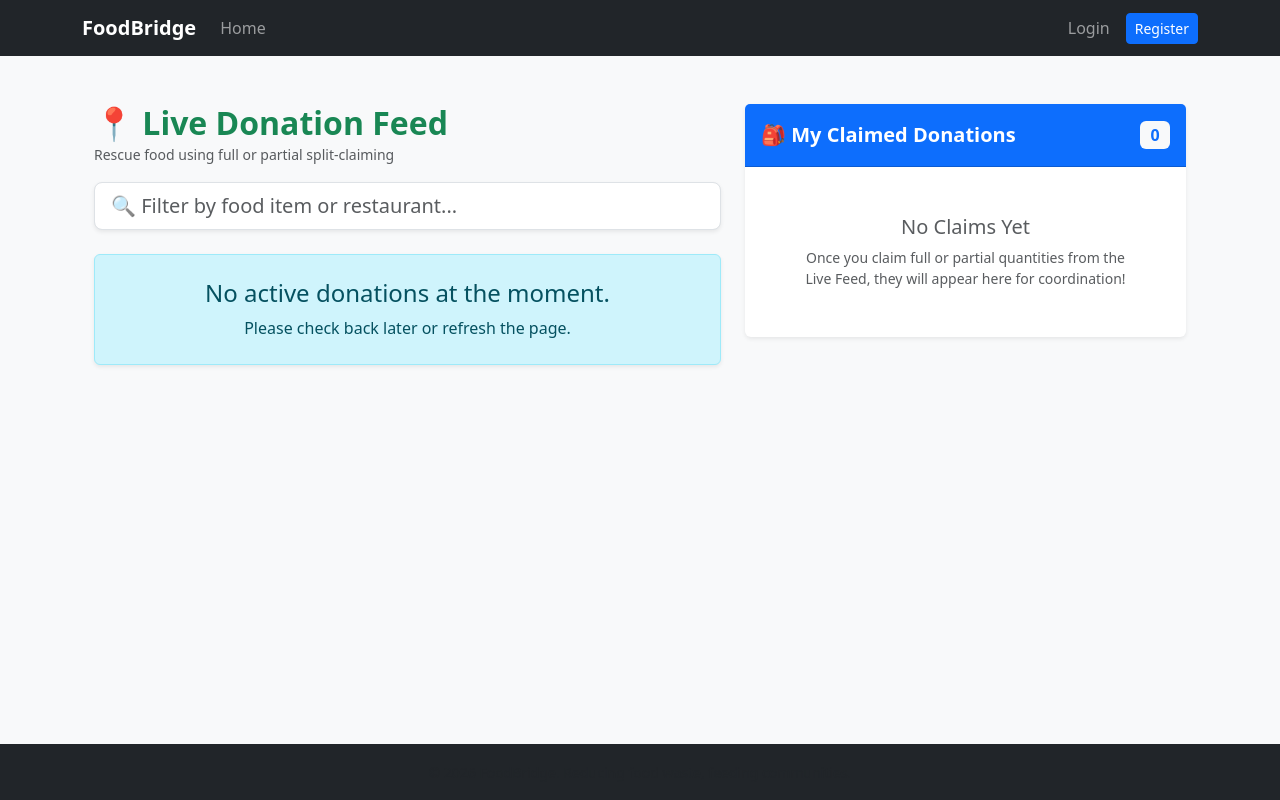
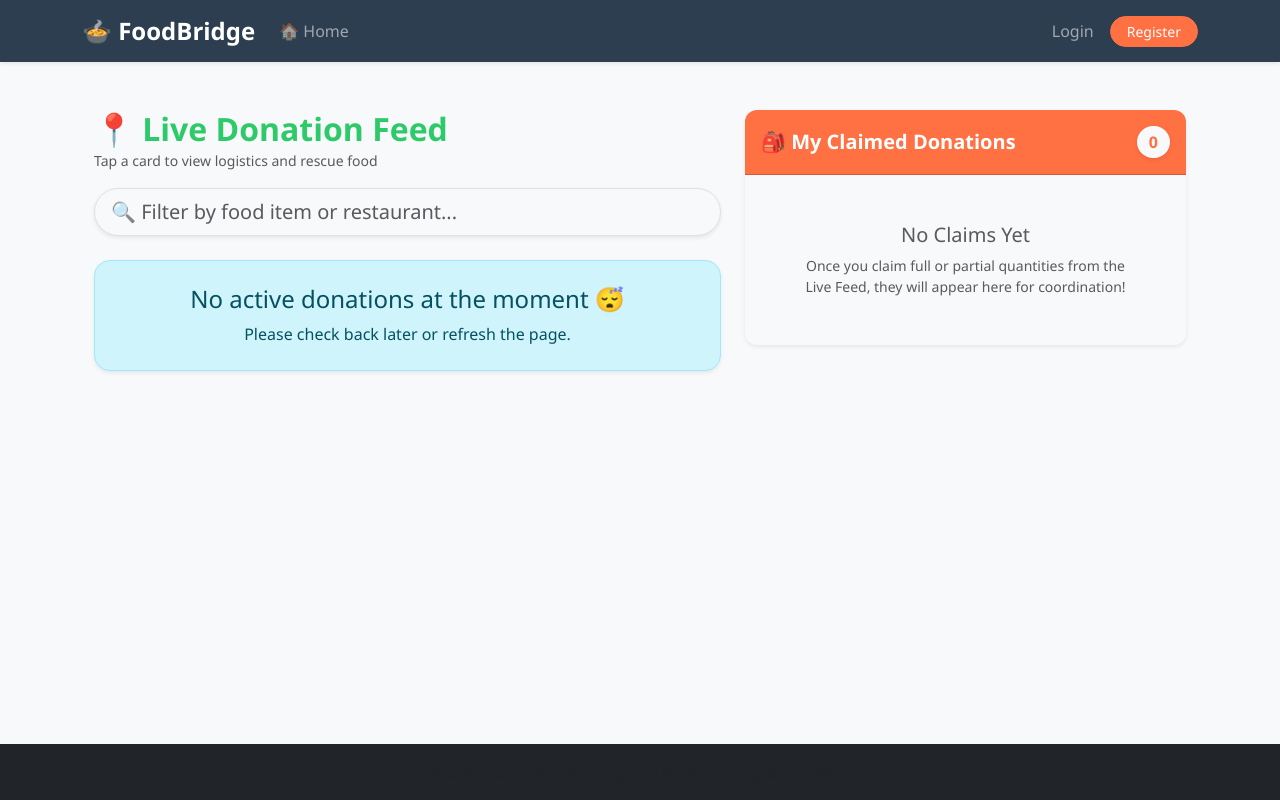
Before and after one commit to Vivekvib/FoodBridge, a Flask app: template templates/ngo.html in a window 1280 px wide. Run offline with Flask 3, Linux system fonts and the light colour scheme; the template is opened without the code that fills it, so the values that code supplies are empty; some libraries are stand-ins or nearby versions.

Commit message:
Changed the navigation bar & color scheme

```diff
--- a/app.py
+++ b/app.py
@@ -106,14 +106,23 @@ def execute_query(query, params=(), fetchone=False, fetchall=False, commit=False
 @app.context_processor
 def inject_notifications():
     if 'user_id' in session:
-        row = execute_query(
-            'SELECT COUNT(*) as count FROM notifications WHERE user_id = ? AND is_read = 0',
-            (session['user_id'],),
-            fetchone=True
-        )
+        # 1. Get the unread count for the badge
+        row = execute_query('SELECT COUNT(*) as count FROM notifications WHERE user_id = ? AND is_read = 0', (session['user_id'],), fetchone=True)
         count = row['count'] if row else 0
-        return dict(notif_count=count)
-    return dict(notif_count=0)
+
+        # 2. Get the 5 most recent notifications for the dropdown
+        recent = execute_query('SELECT * FROM notifications WHERE user_id = ? ORDER BY created_at DESC LIMIT 5', (session['user_id'],), fetchall=True)
+        safe_recent = []
+        if recent:
+            for n in recent:
+                n_dict = dict(n)
+                if 'created_at' in n_dict and n_dict['created_at']:
+                    n_dict['created_at'] = str(n_dict['created_at'])
+                safe_recent.append(n_dict)
+
+        return dict(notif_count=count, recent_notifs=safe_recent)
+
+    return dict(notif_count=0, recent_notifs=[])
 
 def login_required(f):
     @wraps(f)
--- a/templates/base.html
+++ b/templates/base.html
@@ -4,86 +4,141 @@
   <meta charset="UTF-8">
   <meta name="viewport" content="width=device-width, initial-scale=1.0">
   <title>FoodBridge</title>
+
   <!-- Bootstrap 5 CSS CDN -->
   <link href="https://cdn.jsdelivr.net/npm/bootstrap@5.3.3/dist/css/bootstrap.min.css" rel="stylesheet">
+
+  <!-- MODERN COLOR PALETTE & UI STYLING -->
   <style>
+    :root {
+      /* Warm Appetizing Orange for Primary Actions */
+      --bs-primary: #FF7043;
+      /* Fresh Vibrant Green for Success */
+      --bs-success: #2ECA6A;
+      /* Soft Off-White Background */
+      --bs-body-bg: #F8F9FA;
+    }
+
     body {
-      background-color: #f8f9fa;
+      background-color: var(--bs-body-bg);
       min-height: 100vh;
       display: flex;
       flex-direction: column;
+      font-family: 'Segoe UI', system-ui, -apple-system, sans-serif;
     }
+
     main {
-      flex: 1;
+      flex: 1; /* Pushes footer to the bottom */
     }
+
+    .navbar { background-color: #2C3E50 !important; /* Elegant dark slate */ }
+
+    /* Custom Primary Button Colors */
+    .btn-primary { background-color: var(--bs-primary); border-color: var(--bs-primary); color: white;}
+    .btn-primary:hover { background-color: #F4511E; border-color: #F4511E; color: white;}
+    .text-primary { color: var(--bs-primary) !important; }
+    .bg-primary { background-color: var(--bs-primary) !important; }
+
+    /* Custom Success Button Colors */
+    .btn-success { background-color: var(--bs-success); border-color: var(--bs-success); color: white;}
+    .btn-success:hover { background-color: #27AE60; border-color: #27AE60; color: white;}
+    .text-success { color: var(--bs-success) !important; }
+
+    /* Modern rounded cards and badges */
+    .card { border-radius: 12px; border: none; box-shadow: 0 4px 12px rgba(0,0,0,0.05); }
+    .badge { padding: 0.5em 0.75em; }
   </style>
 </head>
 <body>
 
   <!-- Navigation Bar -->
-  <nav class="navbar navbar-expand-lg navbar-dark bg-dark mb-4">
+  <nav class="navbar navbar-expand-lg navbar-dark shadow-sm mb-4">
     <div class="container">
-      <a class="navbar-brand fw-bold" href="{{ url_for('index') }}">FoodBridge</a>
+      <a class="navbar-brand fw-bold fs-4" href="{{ url_for('index') }}">🍲 FoodBridge</a>
       <button class="navbar-toggler" type="button" data-bs-toggle="collapse" data-bs-target="#navbarNav"
               aria-controls="navbarNav" aria-expanded="false" aria-label="Toggle navigation">
         <span class="navbar-toggler-icon"></span>
       </button>
 
       <div class="collapse navbar-collapse" id="navbarNav">
+
         <!-- Left Side Navigation Links -->
-        <ul class="navbar-nav me-auto">
+        <ul class="navbar-nav me-auto align-items-center">
           <li class="nav-item">
-            <a class="nav-link" href="{{ url_for('index') }}">Home</a>
+            <a class="nav-link" href="{{ url_for('index') }}">🏠 Home</a>
           </li>
 
           {% if session.get('user_id') %}
             <!-- Role-Specific Dashboard Link -->
             {% if session.get('role') == 'donor' %}
               <li class="nav-item">
-                <a class="nav-link" href="{{ url_for('donor') }}">Donor Dashboard</a>
+                <a class="nav-link" href="{{ url_for('donor') }}">🏪 Donor Dashboard</a>
               </li>
             {% elif session.get('role') == 'ngo' %}
               <li class="nav-item">
-                <a class="nav-link" href="{{ url_for('ngo') }}">Available Donations</a>
+                <a class="nav-link" href="{{ url_for('ngo') }}">📍 Available Donations</a>
               </li>
             {% endif %}
 
-            <!-- NEW: My Profile Link -->
+            <!-- My Profile Link -->
             <li class="nav-item">
               <a class="nav-link" href="{{ url_for('profile') }}">👤 My Profile</a>
             </li>
 
-            <!-- Live Notification Badge Link -->
-            <li class="nav-item">
-              <a class="nav-link d-flex align-items-center" href="{{ url_for('notifications') }}">
-                <span>Notifications</span>
-                <span id="notif-badge"
-                      class="badge bg-danger ms-2 {% if notif_count == 0 %}d-none{% endif %}">
+            <!-- NEW: Vertical Dropdown Notification Bell -->
+            <li class="nav-item dropdown ms-lg-2">
+              <a class="nav-link dropdown-toggle d-flex align-items-center" href="#" id="notifDropdown" role="button" data-bs-toggle="dropdown" aria-expanded="false">
+                🔔 <span class="d-lg-none ms-1">Alerts</span>
+                <span id="notif-badge" class="badge bg-danger ms-1 rounded-pill shadow-sm {% if notif_count == 0 %}d-none{% endif %}">
                   {{ notif_count }}
                 </span>
               </a>
+
+              <!-- Dropdown Menu -->
+              <ul class="dropdown-menu dropdown-menu-end shadow-lg border-0 mt-2" aria-labelledby="notifDropdown" style="width: 320px; max-height: 400px; overflow-y: auto; border-radius: 12px;">
+                <li><h6 class="dropdown-header text-dark fw-bold fs-6 border-bottom pb-2">📬 Recent Alerts</h6></li>
+
+                {% if recent_notifs %}
+                  {% for n in recent_notifs %}
+                    <li>
+                      <a class="dropdown-item text-wrap border-bottom py-3 {% if n.is_read == 0 %}bg-light fw-semibold{% endif %}" href="{{ url_for('read_notification', notif_id=n.id) }}">
+                        <div class="d-block mb-1" style="font-size: 0.9rem;">{{ n.message }}</div>
+                        <small class="text-muted" style="font-size: 0.75rem;">🕒 <span class="server-time">{{ n.created_at }}</span></small>
+                      </a>
+                    </li>
+                  {% endfor %}
+                {% else %}
+                  <li><span class="dropdown-item text-muted text-center py-4">No new alerts right now! 😴</span></li>
+                {% endif %}
+
+                <li>
+                  <a class="dropdown-item text-center text-primary fw-bold py-2 bg-light mt-1" href="{{ url_for('notifications') }}">
+                    View All Inbox ➡️
+                  </a>
+                </li>
+              </ul>
             </li>
           {% endif %}
         </ul>
 
         <!-- Right Side Auth Navigation Links -->
-        <ul class="navbar-nav ms-auto align-items-lg-center">
+        <ul class="navbar-nav ms-auto align-items-lg-center mt-3 mt-lg-0">
           {% if session.get('user_id') %}
-            <li class="nav-item me-3">
+            <li class="nav-item me-3 mb-2 mb-lg-0">
               <span class="navbar-text text-light">
-                Signed in as <strong class="text-info">{{ session.get('username') }}</strong>
-                <span class="badge bg-secondary ms-1">{{ session.get('role')|upper }}</span>
+                Signed in as <strong class="text-warning">{{ session.get('username') }}</strong>
+                <span class="badge bg-secondary ms-1 rounded-pill">{{ session.get('role')|upper }}</span>
               </span>
             </li>
             <li class="nav-item">
-              <a class="btn btn-outline-light btn-sm" href="{{ url_for('logout') }}">Logout</a>
+              <a class="btn btn-outline-light btn-sm rounded-pill px-3" href="{{ url_for('logout') }}">Logout</a>
             </li>
           {% else %}
             <li class="nav-item">
               <a class="nav-link" href="{{ url_for('login') }}">Login</a>
             </li>
             <li class="nav-item">
-              <a class="btn btn-primary btn-sm ms-lg-2" href="{{ url_for('register') }}">Register</a>
+              <a class="btn btn-primary btn-sm ms-lg-2 rounded-pill px-3" href="{{ url_for('register') }}">Register</a>
             </li>
           {% endif %}
         </ul>
@@ -93,13 +148,13 @@
 
   <!-- Main Application Content & Flash Messages -->
   <main class="container mb-5">
+
     <!-- Flask Flashed Messages Banner -->
     {% with messages = get_flashed_messages(with_categories=true) %}
       {% if messages %}
         <div class="mb-4">
           {% for category, message in messages %}
-            <!-- Map Flask 'danger'/'success'/'warning' categories to Bootstrap alert classes -->
-            <div class="alert alert-{{ category if category != 'message' else 'info' }} alert-dismissible fade show" role="alert">
+            <div class="alert alert-{{ category if category != 'message' else 'info' }} alert-dismissible fade show rounded-pill shadow-sm" role="alert">
               {{ message }}
               <button type="button" class="btn-close" data-bs-dismiss="alert" aria-label="Close"></button>
             </div>
@@ -119,7 +174,7 @@
     </div>
   </footer>
 
-  <!-- Bootstrap 5 JS Bundle CDN -->
+  <!-- Bootstrap 5 JS Bundle CDN (Required for Dropdowns!) -->
   <script src="https://cdn.jsdelivr.net/npm/bootstrap@5.3.3/dist/js/bootstrap.bundle.min.js"></script>
 
   <!-- WhatsApp-Style Live Notification Polling Script -->
--- a/templates/ngo.html
+++ b/templates/ngo.html
@@ -1,7 +1,7 @@
 {% extends 'base.html' %}
 
 {% block content %}
-<div class="container-fluid mt-4">
+<div class="container-fluid mt-4 mb-5">
     <div class="row">
 
         <!-- ========================================== -->
@@ -13,43 +13,60 @@
             <div class="d-flex justify-content-between align-items-center mb-3">
                 <div>
                     <h2 class="fw-bold text-success mb-0">📍 Live Donation Feed</h2>
-                    <small class="text-muted">Rescue food using full or partial split-claiming</small>
+                    <small class="text-muted">Tap a card to view logistics and rescue food</small>
                 </div>
             </div>
 
-            <input type="text" id="donationSearch" class="form-control form-control-lg shadow-sm mb-4" placeholder="🔍 Filter by food item or restaurant...">
+            <input type="text" id="donationSearch" class="form-control form-control-lg shadow-sm mb-4 rounded-pill" placeholder="🔍 Filter by food item or restaurant...">
 
             <!-- Active Food Rescue Feed -->
             {% if not donations %}
-                <div class="alert alert-info p-4 text-center shadow-sm">
-                    <h4>No active donations at the moment.</h4>
-                    <p class="mb-0">Please check back later or refresh the page.</p>
+                <div class="alert alert-info p-4 text-center shadow-sm rounded-4">
+                    <h4 class="mb-0">No active donations at the moment 😴</h4>
+                    <p class="mb-0 mt-2">Please check back later or refresh the page.</p>
                 </div>
             {% else %}
                 <div id="donationGrid">
                     {% for donation in donations %}
                     <div class="card mb-4 shadow-sm donation-card border-start border-success border-4">
 
-                        <!-- Card Header: Organization & Category Badge -->
-                        <div class="card-header bg-transparent d-flex justify-content-between align-items-center">
+                        <!-- Card Header (Simple) -->
+                        <div class="card-header bg-transparent d-flex justify-content-between align-items-center pt-3 pb-0 border-bottom-0">
                             <div>
-                                <span class="badge bg-light text-dark border me-1">{{ donation['category'] }}</span>
-                                <span class="fw-bold text-success">🏢 {{ donation['org_name'] }}</span>
+                                <span class="badge bg-light text-dark border me-1 rounded-pill">{{ donation['category'] }}</span>
+                                <span class="fw-bold text-success fs-5">🏢 {{ donation['org_name'] }}</span>
                             </div>
                             <small class="text-muted">#{{ donation['id'] }}</small>
                         </div>
 
-                        <div class="card-body">
-                            <!-- Title & Total Available Quantity -->
-                            <div class="d-flex justify-content-between align-items-start mb-2">
-                                <h4 class="card-title text-dark mb-0">{{ donation['food_item'] }}</h4>
-                                <span class="badge bg-success fs-6">
+                        <div class="card-body pt-2">
+                            <!-- Always Visible Summary -->
+                            <div class="d-flex justify-content-between align-items-start mb-3">
+                                <h4 class="card-title text-dark fw-bold mb-0">{{ donation['food_item'] }}</h4>
+                                <span class="badge bg-success fs-5 rounded-pill shadow-sm">
                                     {{ donation['quantity'] }} {{ donation['unit'] }}
                                 </span>
                             </div>
 
+                            <!-- Timer & Toggle Button Row -->
+                            <div class="d-flex justify-content-between align-items-center mb-2">
+                                <span class="countdown-timer badge bg-warning text-dark px-3 py-2 rounded-pill shadow-sm"
+                                      data-expiry="{{ donation['expiry_datetime'] | replace(' ', 'T') if donation['expiry_datetime'] else '' }}">
+                                    Calculating timer...
+                                </span>
+
+                                <!-- THE TOGGLE COLLAPSE BUTTON -->
+                                <button class="btn btn-outline-primary btn-sm fw-bold rounded-pill px-3" type="button"
+                                        data-bs-toggle="collapse" data-bs-target="#collapseDetails{{ donation['id'] }}" aria-expanded="false">
+                                    👀 View Details & Rescue
+                                </button>
+                            </div>
+
+                            <!-- THE COLLAPSIBLE HIDDEN SECTION -->
+                            <div class="collapse mt-3" id="collapseDetails{{ donation['id'] }}">
+
                                 <!-- Structured Logistics Box -->
-                            <div class="bg-light p-3 rounded mb-3" style="font-size: 0.88rem;">
+                                <div class="bg-light p-3 rounded-4 mb-3 border" style="font-size: 0.88rem;">
                                     <div class="mb-1">
                                         <strong>📦 Packaging:</strong> {{ donation['packaging_note'] }}
                                     </div>
@@ -59,46 +76,36 @@
                                     {% if donation['latitude'] and donation['longitude'] %}
                                         <div class="mt-2">
                                             <a href="https://www.google.com/maps?q={{ donation['latitude'] }},{{ donation['longitude'] }}"
-                                           target="_blank" class="btn btn-sm btn-primary py-0">
-                                            🗺️ Open GPS in Google Maps
+                                               target="_blank" class="btn btn-sm btn-primary py-0 rounded-pill">
+                                                🗺️ Open in Maps
                                             </a>
                                         </div>
                                     {% endif %}
                                 </div>
 
-                            <!-- Deadline & Countdown Timer -->
-                            <p class="card-text mb-2 small text-muted">
-                                <strong>Pickup Deadline:</strong>
-                                {{ donation['expiry_datetime'].replace('T', ' at ') if donation['expiry_datetime'] else 'N/A' }}
-                            </p>
-                            <div class="mb-3">
-                                <span class="countdown-timer badge bg-warning text-dark"
-                                      data-expiry="{{ donation['expiry_datetime'] | replace(' ', 'T') if donation['expiry_datetime'] else '' }}">
-                                    Calculating timer...
-                                </span>
-                            </div>
-
-                            <!-- SMART CLAIM BAR (Split-Claiming Logic) -->
+                                <!-- SMART CLAIM BAR -->
                                 <form action="{{ url_for('claim', id=donation['id']) }}" method="POST" class="mt-3 pt-3 border-top">
                                     <label class="form-label fw-semibold mb-1" style="font-size: 0.85rem;">
-                                    🤝 Smart Claim Bar (Select Quantity to Rescue)
+                                        🤝 Select Quantity to Rescue
                                     </label>
                                     <div class="input-group">
                                         <span class="input-group-text bg-light">Qty</span>
                                         <input type="number" name="claim_quantity" class="form-control"
                                                min="1" max="{{ donation['quantity'] }}" value="{{ donation['quantity'] }}" required>
                                         <span class="input-group-text bg-light">{{ donation['unit'] }}</span>
-                                    <button type="submit" class="btn btn-success fw-bold px-3 btn-claim">
-                                        Claim Food 🚀
+                                        <button type="submit" class="btn btn-success fw-bold px-4">
+                                            Claim 🚀
                                         </button>
                                     </div>
                                     <small class="text-muted d-block mt-1" style="font-size: 0.75rem;">
-                                    Tip: Claiming less than the total leaves the remaining balance live for other NGOs!
+                                        Tip: Claiming less leaves the rest live for other NGOs!
                                     </small>
                                 </form>
                             </div>
 
-                        <div class="card-footer text-muted small d-flex justify-content-between">
+                        </div>
+
+                        <div class="card-footer bg-transparent border-top-0 text-muted small pb-3 d-flex justify-content-between">
                             <span>Posted: <span class="server-time">{{ donation['created_at'] }}</span></span>
                             <span class="text-success fw-semibold">Live</span>
                         </div>
@@ -113,25 +120,25 @@
         <!-- RIGHT COLUMN: MY CLAIMED DONATIONS (col-5) -->
         <!-- ========================================== -->
         <div class="col-md-5">
-            <div class="card shadow-sm border-0 sticky-top" style="top: 20px;">
-                <div class="card-header bg-primary text-white fw-bold d-flex justify-content-between align-items-center py-3">
+            <div class="card shadow-sm border-0 sticky-top" style="top: 20px; border-radius: 12px;">
+                <div class="card-header bg-primary text-white fw-bold d-flex justify-content-between align-items-center py-3" style="border-radius: 12px 12px 0 0;">
                     <span class="mb-0 fs-5">🎒 My Claimed Donations</span>
-                    <span class="badge bg-light text-primary fs-6">{{ my_claims|length }}</span>
+                    <span class="badge bg-light text-primary fs-6 rounded-pill shadow-sm">{{ my_claims|length }}</span>
                 </div>
 
                 <div class="card-body p-0">
                     {% if my_claims and my_claims|length > 0 %}
                         <div class="list-group list-group-flush">
                             {% for claim in my_claims %}
-                            <div class="list-group-item p-3">
+                            <div class="list-group-item p-4 border-bottom">
                                 <div class="d-flex justify-content-between align-items-start mb-2">
                                     <div>
                                         <h5 class="card-title text-primary mb-0 fw-bold">{{ claim['food_item'] }}</h5>
-                                        <span class="badge bg-primary mt-1">{{ claim['quantity'] }} {{ claim['unit'] }}</span>
+                                        <span class="badge bg-primary mt-2 rounded-pill">{{ claim['quantity'] }} {{ claim['unit'] }}</span>
                                     </div>
                                 </div>
 
-                                <div class="bg-light p-2 rounded mb-3 text-muted" style="font-size: 0.85rem;">
+                                <div class="bg-light p-3 rounded-4 mb-3 text-muted border" style="font-size: 0.85rem;">
                                     <div><strong>Donor:</strong> {{ claim['org_name'] }}</div>
                                     <div><strong>📍 Pickup:</strong> {{ claim['address'] }}</div>
                                     <div><strong>📦 Packaging:</strong> {{ claim['packaging_note'] }}</div>
@@ -141,7 +148,7 @@
                                     <small class="text-muted" style="font-size: 0.75rem;">
                                         Claimed on:<br><span class="server-time">{{ claim['created_at'] }}</span>
                                     </small>
-                                    <a href="{{ url_for('chat', donation_id=claim['id']) }}" class="btn btn-sm btn-primary fw-bold">
+                                    <a href="{{ url_for('chat', donation_id=claim['id']) }}" class="btn btn-primary btn-sm rounded-pill fw-bold px-3 py-2 shadow-sm">
                                         💬 Chat with Donor
                                     </a>
                                 </div>
@@ -179,7 +186,7 @@ function updateTimers() {
 
         if (distance < 0) {
             timer.innerHTML = "⚠️ EXPIRED";
-            timer.className = "countdown-timer badge bg-danger text-white";
+            timer.className = "countdown-timer badge bg-danger text-white px-3 py-2 rounded-pill shadow-sm";
         } else {
             const hours = Math.floor(distance / (1000 * 60 * 60));
             const minutes = Math.floor((distance % (1000 * 60 * 60)) / (1000 * 60));
```
Lines whose indentation alone changed are shown as unchanged.
